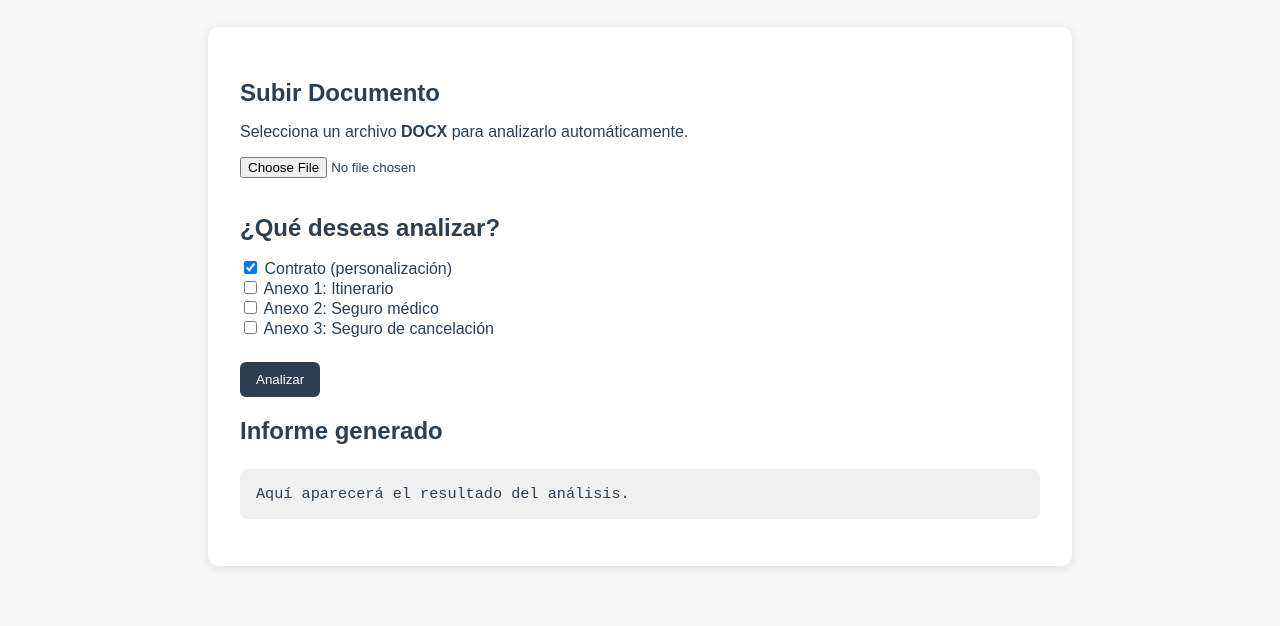
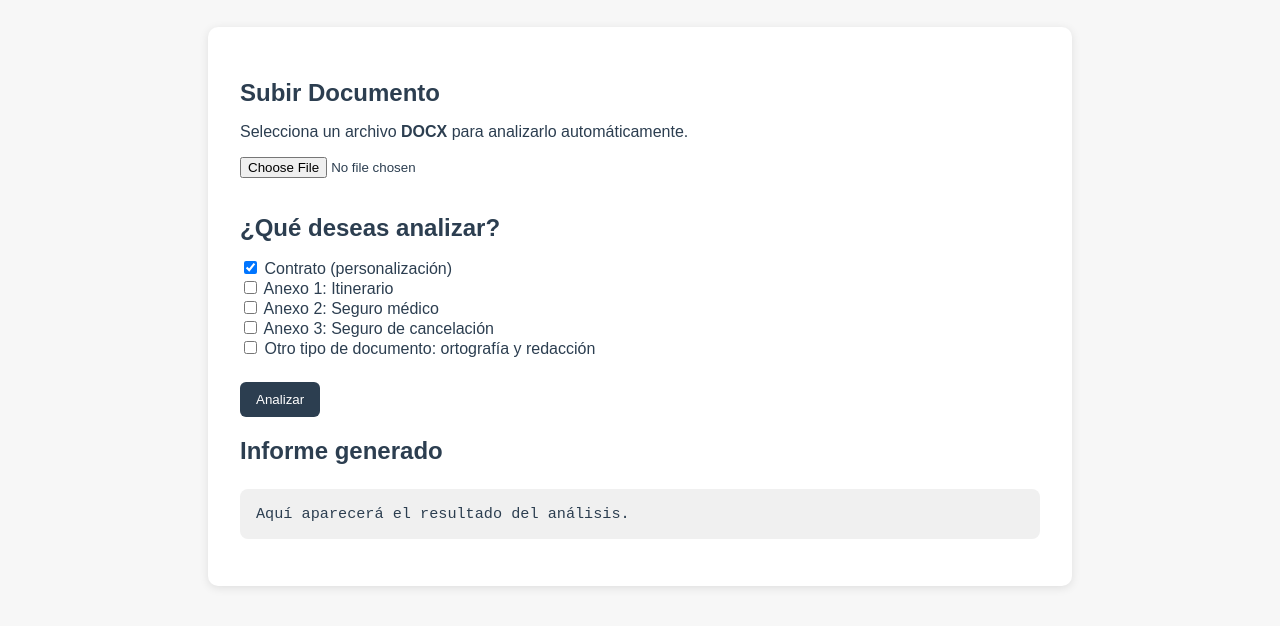
Before and after one commit to sistemas-raitrai/pdf-analisis, a website: page index.html in a window 1280 px wide. Shown: the part 98-724 px from the top of the page. Drawn offline with Linux system fonts and the light colour scheme.

Commit message:
Update index.html

```diff
--- a/index.html
+++ b/index.html
@@ -34,6 +34,7 @@
       <label><input type="checkbox" name="opcion" value="anexo1" /> Anexo 1: Itinerario</label><br/>
       <label><input type="checkbox" name="opcion" value="anexo2" /> Anexo 2: Seguro médico</label><br/>
       <label><input type="checkbox" name="opcion" value="anexo3" /> Anexo 3: Seguro de cancelación</label><br/>
+      <label><input type="checkbox" name="opcion" value="otro" /> Otro tipo de documento: ortografía y redacción</label><br/>
     </form>
 
         <!-- 🔘 Botón separado visualmente -->
```
